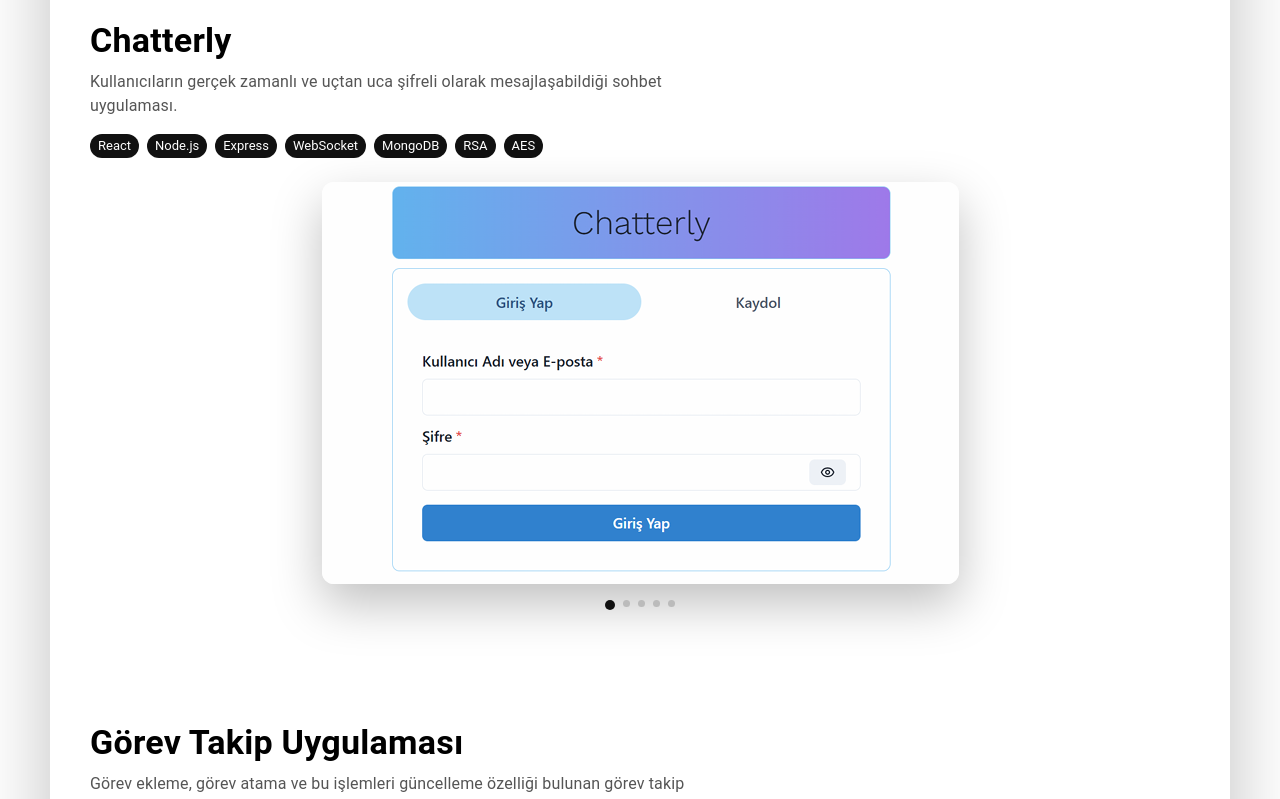
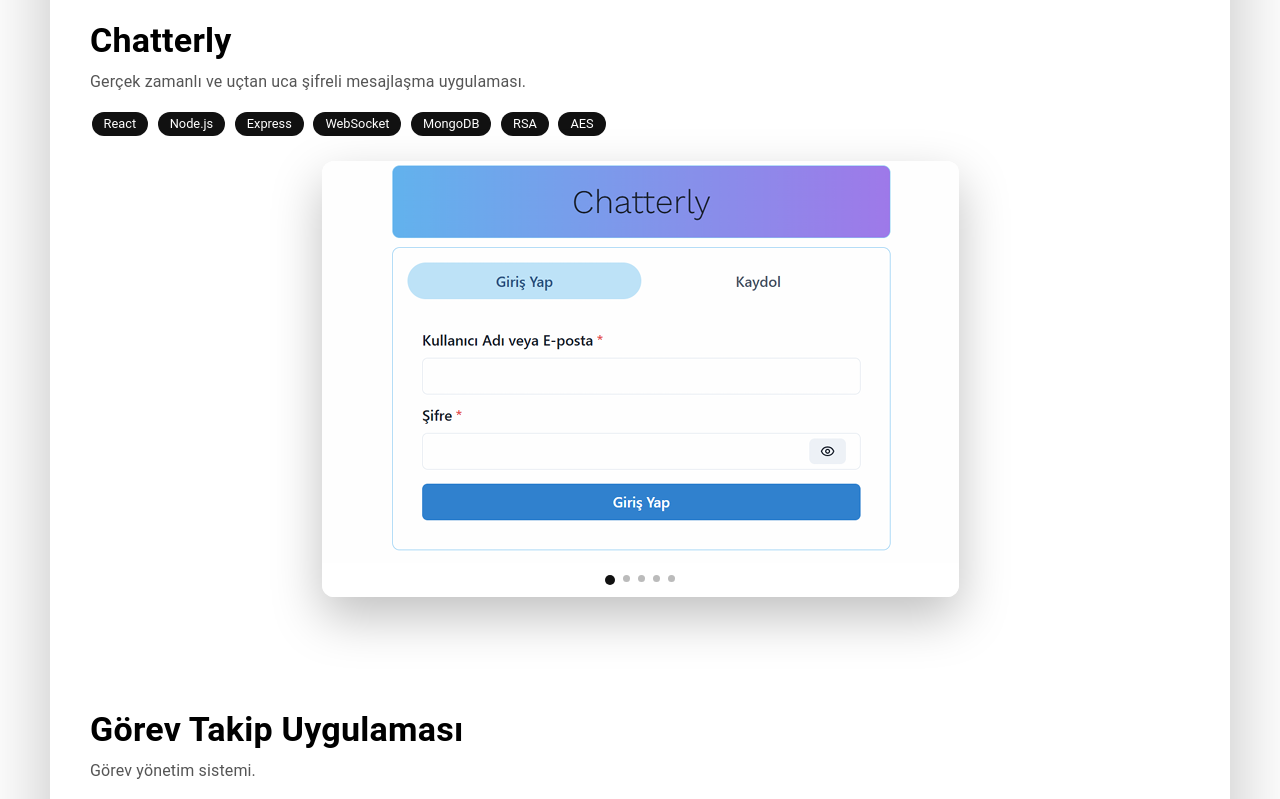
Before and after one commit to bircansen/portfolio, a React (Vite) app: page / in a window 1280 px wide. Shown: the part 820-1619 px from the top of the page. Built offline with nearby package versions, Linux system fonts and the light colour scheme.

Commit message:
feat: add scroll reveal animations to projects and contact sections

```diff
--- a/src/components/Projects.jsx
+++ b/src/components/Projects.jsx
@@ -1,14 +1,16 @@
 import { Box, Typography, Chip, Stack, Modal } from "@mui/material";
-import { useState } from "react";
+import { useEffect, useRef, useState } from "react";
 
 import chatterly1 from "../photos/chatterly1.png";
 import chatterly2 from "../photos/chatterly2.png";
 import chatterly3 from "../photos/chatterly3.png";
 import chatterly4 from "../photos/chatterly4.png";
 import chatterly5 from "../photos/chatterly5.png";
+
 import gt1 from "../photos/gt1.png";
 import gt2 from "../photos/gt2.png";
 import gt3 from "../photos/gt3.png";
+
 import ec1 from "../photos/ec1.png";
 import ec2 from "../photos/ec2.png";
 import ec3 from "../photos/ec3.png";
@@ -21,11 +23,44 @@ export default function Projects() {
   const [dragStartX, setDragStartX] = useState(null);
   const [openImg, setOpenImg] = useState(null);
 
+  // 🔥 per-card animation
+  const [visibleCards, setVisibleCards] = useState({});
+  const cardRefs = useRef({});
+
+  useEffect(() => {
+    const observer = new IntersectionObserver(
+      (entries) => {
+        entries.forEach((entry) => {
+          const index = entry.target.getAttribute("data-index");
+
+          if (entry.isIntersecting) {
+            setVisibleCards((prev) => ({
+              ...prev,
+              [index]: true,
+            }));
+          } else {
+            setVisibleCards((prev) => ({
+              ...prev,
+              [index]: false,
+            }));
+          }
+        });
+      },
+      { threshold: 0.25 }
+    );
+
+    Object.values(cardRefs.current).forEach((el) => {
+      if (el) observer.observe(el);
+    });
+
+    return () => observer.disconnect();
+  }, []);
+
   const projects = [
     {
       title: "Chatterly",
       desc:
-        "Kullanıcıların gerçek zamanlı ve uçtan uca şifreli olarak mesajlaşabildiği sohbet uygulaması.",
+        "Gerçek zamanlı ve uçtan uca şifreli mesajlaşma uygulaması.",
       tech: {
         core: ["React", "Node.js", "Express", "WebSocket", "MongoDB", "RSA", "AES"],
       },
@@ -33,8 +68,7 @@ export default function Projects() {
     },
     {
       title: "Görev Takip Uygulaması",
-      desc:
-        "Görev ekleme, görev atama ve bu işlemleri güncelleme özelliği bulunan görev takip uygulaması.",
+      desc: "Görev yönetim sistemi.",
       tech: {
         core: ["React", "ASP.NET Core Web API", "EF Core", "MySQL"],
       },
@@ -42,8 +76,7 @@ export default function Projects() {
     },
     {
       title: "Shopora",
-      desc:
-        "Ürün arama ve filtreleme, favori ve sepet yönetimi ile kullanıcı profil işlemlerini içeren bir e-ticaret web uygulaması.",
+      desc: "E-ticaret uygulaması (ürün, sepet, favori).",
       tech: {
         core: ["React", "Redux", "Express", "MongoDB", "Formik", "Yup"],
       },
@@ -97,7 +130,7 @@ export default function Projects() {
         sx={{
           width: "100%",
           maxWidth: 1100,
-          px: 5,
+          px: { xs: 2, sm: 5 },
           py: 6,
           borderRadius: 5,
           background: "rgba(255,255,255,0.7)",
@@ -112,9 +145,24 @@ export default function Projects() {
         {projects.map((project, i) => {
           const idx = indexMap[i] || 0;
           const current = project.slides[idx];
+          const isVisible = visibleCards[i];
 
           return (
-            <Box key={i} sx={{ mb: 14 }}>
+            <Box
+              key={i}
+              data-index={i}
+              ref={(el) => (cardRefs.current[i] = el)}
+              sx={{
+                mb: 14,
+
+                opacity: isVisible ? 1 : 0,
+                transform: isVisible
+                  ? "translateY(0)"
+                  : "translateY(40px)",
+
+                transition: "0.8s cubic-bezier(0.22, 1, 0.36, 1)",
+              }}
+            >
               <Typography variant="h4" sx={{ fontWeight: 700 }}>
                 {project.title}
               </Typography>
@@ -124,7 +172,14 @@ export default function Projects() {
               </Typography>
 
               {/* TECH */}
-              <Stack direction="row" spacing={1} sx={{ flexWrap: "wrap", mb: 3 }}>
+              <Stack
+                direction="row"
+                sx={{
+                  flexWrap: "wrap",
+                  gap: { xs: 0.6, sm: 0.8 },
+                  mb: 3,
+                }}
+              >
                 {project.tech.core.map((t, i2) => (
                   <Chip
                     key={i2}
@@ -133,6 +188,9 @@ export default function Projects() {
                     sx={{
                       background: "#111",
                       color: "#fff",
+                      m: 0.2,
+                      px: 0.5,
+                      fontSize: { xs: "0.7rem", sm: "0.8rem" },
                       transition: "0.25s",
                       "&:hover": {
                         transform: "translateY(-2px)",
@@ -143,7 +201,7 @@ export default function Projects() {
                 ))}
               </Stack>
 
-              {/* IMAGE */}
+              {/* SLIDER */}
               <Box
                 sx={{ display: "flex", justifyContent: "center" }}
                 onMouseDown={handleDragStart}
@@ -156,10 +214,92 @@ export default function Projects() {
                     boxShadow: "0 20px 50px rgba(0,0,0,0.25)",
                     borderRadius: "12px",
                     overflow: "hidden",
-                    transition: "0.3s",
-                    "&:hover": { transform: "scale(1.01)" },
+                    background: "#fff",
+
+                    "&:hover .arrow": {
+                      opacity: 1,
+                      transform: "translateY(-50%) scale(1)",
+                    },
                   }}
                 >
+                  {/* IMAGE WRAPPER */}
+                  <Box sx={{ position: "relative" }}>
+                    <Box
+                      onClick={() => prev(i)}
+                      sx={{
+                        position: "absolute",
+                        left: 0,
+                        top: 0,
+                        width: "50%",
+                        height: "100%",
+                        zIndex: 2,
+                      }}
+                    />
+
+                    <Box
+                      onClick={() => next(i)}
+                      sx={{
+                        position: "absolute",
+                        right: 0,
+                        top: 0,
+                        width: "50%",
+                        height: "100%",
+                        zIndex: 2,
+                      }}
+                    />
+
+                    <Box
+                      className="arrow"
+                      onClick={() => prev(i)}
+                      sx={{
+                        position: "absolute",
+                        left: 10,
+                        top: "50%",
+                        transform: "translateY(-50%) scale(0.8)",
+                        width: 38,
+                        height: 38,
+                        borderRadius: "50%",
+                        background: "rgba(0,0,0,0.5)",
+                        color: "#fff",
+                        display: "flex",
+                        alignItems: "center",
+                        justifyContent: "center",
+                        cursor: "pointer",
+                        opacity: 0,
+                        transition: "0.25s",
+                        zIndex: 3,
+                        fontSize: "18px",
+                      }}
+                    >
+                      ‹
+                    </Box>
+
+                    <Box
+                      className="arrow"
+                      onClick={() => next(i)}
+                      sx={{
+                        position: "absolute",
+                        right: 10,
+                        top: "50%",
+                        transform: "translateY(-50%) scale(0.8)",
+                        width: 38,
+                        height: 38,
+                        borderRadius: "50%",
+                        background: "rgba(0,0,0,0.5)",
+                        color: "#fff",
+                        display: "flex",
+                        alignItems: "center",
+                        justifyContent: "center",
+                        cursor: "pointer",
+                        opacity: 0,
+                        transition: "0.25s",
+                        zIndex: 3,
+                        fontSize: "18px",
+                      }}
+                    >
+                      ›
+                    </Box>
+
                     <img
                       src={current}
                       onClick={() => setOpenImg(current)}
@@ -172,15 +312,15 @@ export default function Projects() {
                       }}
                     />
                   </Box>
-              </Box>
 
                   {/* DOTS */}
                   <Box
                     sx={{
                       display: "flex",
                       justifyContent: "center",
-                  mt: 2,
                       gap: 1,
+                      py: 1.5,
+                      background: "#fff",
                     }}
                   >
                     {project.slides.map((_, idx2) => (
@@ -198,6 +338,8 @@ export default function Projects() {
                         }}
                       />
                     ))}
+                  </Box>
+                </Box>
               </Box>
             </Box>
           );
```
Also changed, not shown: src/components/Contact.jsx (+79 -31 lines). Lines whose indentation alone changed are shown as unchanged.
